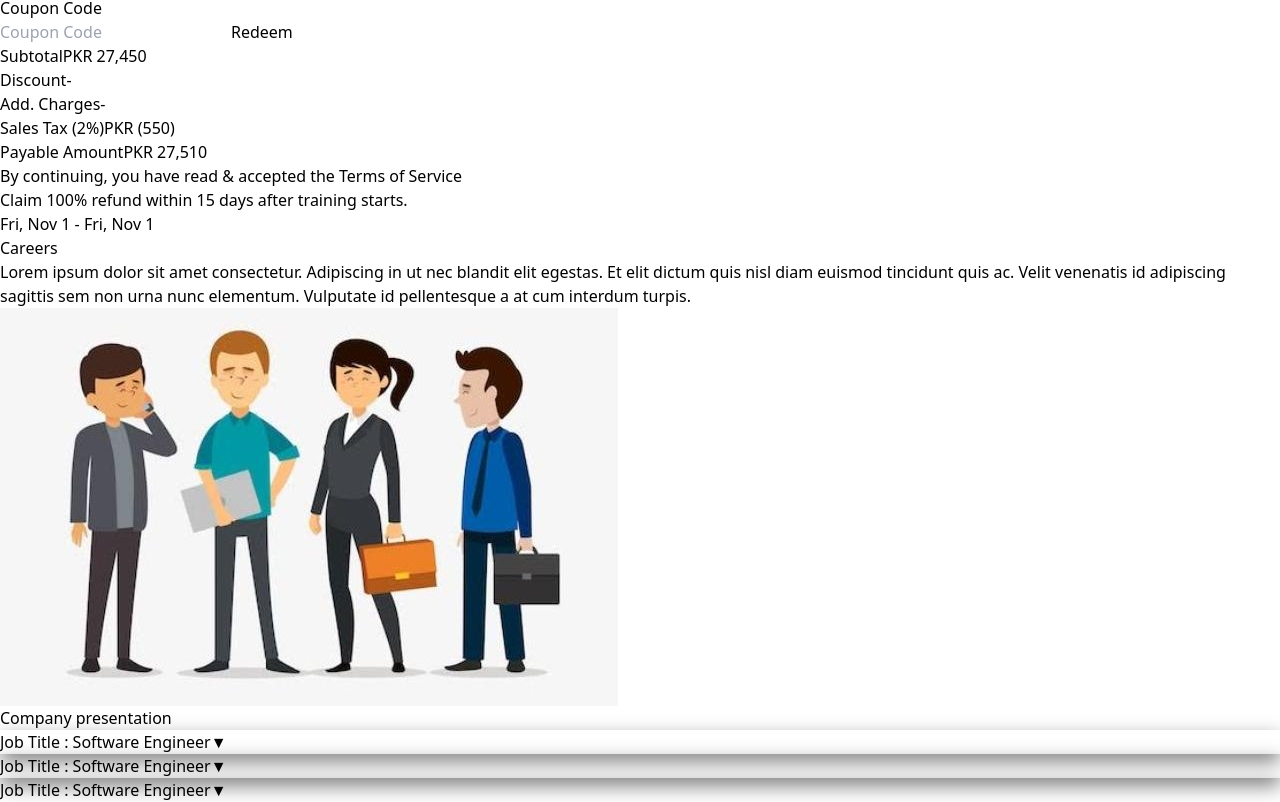
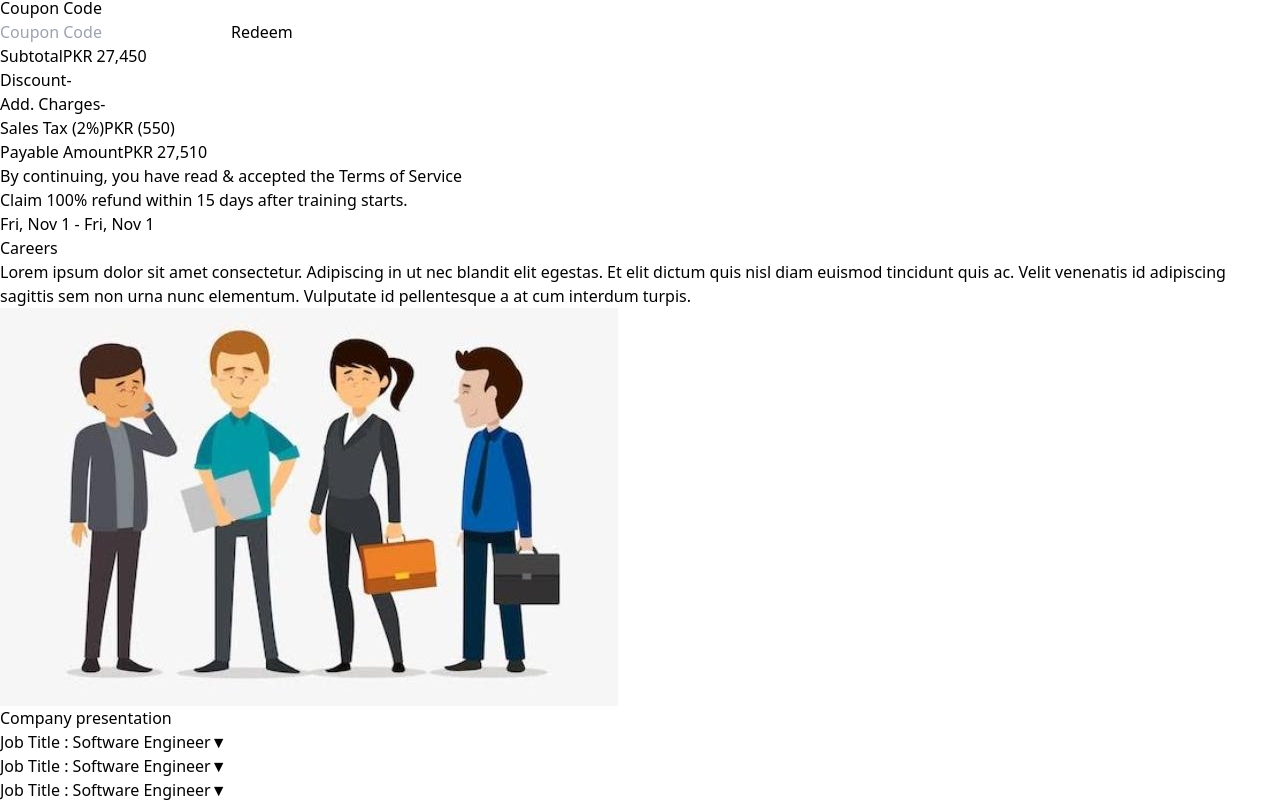
Before and after one commit to Muneeb-Akbar/paymentApp, a React (Vite) app: page / in a window 1280 px wide. Shown: the part 847-1649 px from the top of the page. Built offline with nearby package versions, Linux system fonts and the light colour scheme.

Commit message:
fix some allignments

```diff
--- a/src/components/Career.jsx
+++ b/src/components/Career.jsx
@@ -30,10 +30,9 @@ const CareersPage = () => {
 
       <div className="space-y-4 cursor-pointer custom-shadow">
         {[1, 2, 3].map((job, index) => (
-          <div key={index} className="border-gray-300 pb-4">
+          <div key={index} className="border-gray-300 ">
             <div
-              className="bg-white flex justify-between items-center rounded-lg hover:bg-blue-950 hover:text-white transition-shadow"
-              style={{ boxShadow: '0 8px 20px rgba(0, 0, 0, 0.5)' }}
+              className="bg-white flex justify-between items-center rounded-lg hover:bg-blue-950 hover:text-white shadow-sm "
               onClick={() => toggleDropdown(index)}
             >
               <span className="font-medium px-3 py-4">Job Title : Software Engineer</span>
@@ -43,9 +42,9 @@ const CareersPage = () => {
             </div>
 
             {openDropdown === index && (
-              <div className="mt-4 p-4 bg-gray-50 text-gray-700 rounded-lg flex flex-col items-center">
-                <h2 className="text-center font-semibold">Description:</h2>
-                <p className="text-left mt-3 mx-20">
+              <div className="mt-4 p-4 bg-gray-50 text-gray-700 rounded-lg flex flex-col px-6 ">
+                <h2 className=" font-semibold">Description:</h2>
+                <p className="text-left mt-3">
                   Lorem ipsum dolor sit amet consectetur adipisicing elit. Fugit eos temporibus non soluta ducimus. Inventore, perferendis earum. Commodi dolore mollitia optio tempora debitis ullam alias praesentium. Esse odit sequi id, magnam cumque ab dolorem hic temporibus minus impedit, dicta suscipit tempore! Praesentium, veritatis quaerat magnam laudantium nisi obcaecati ad quasi.
                 </p>
               </div>
```
